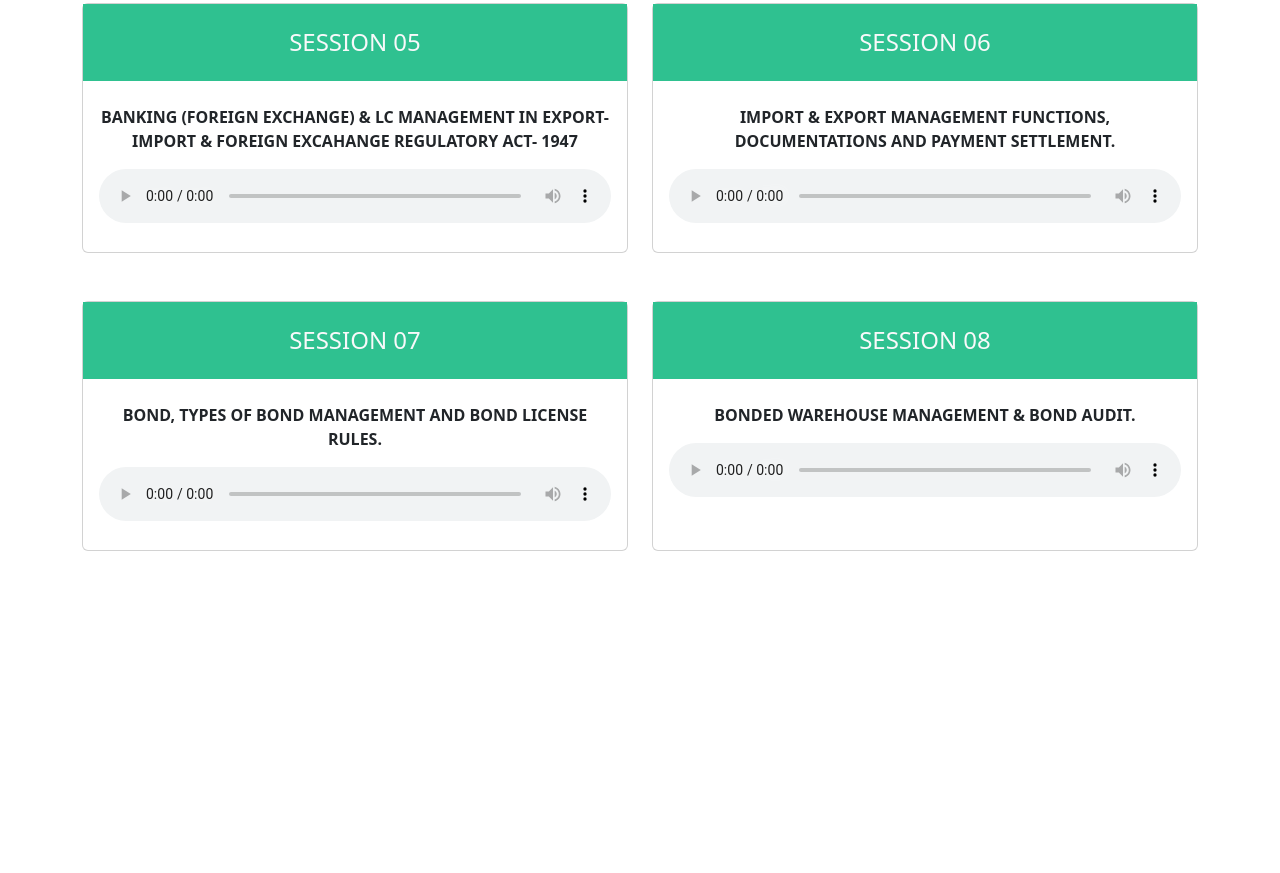
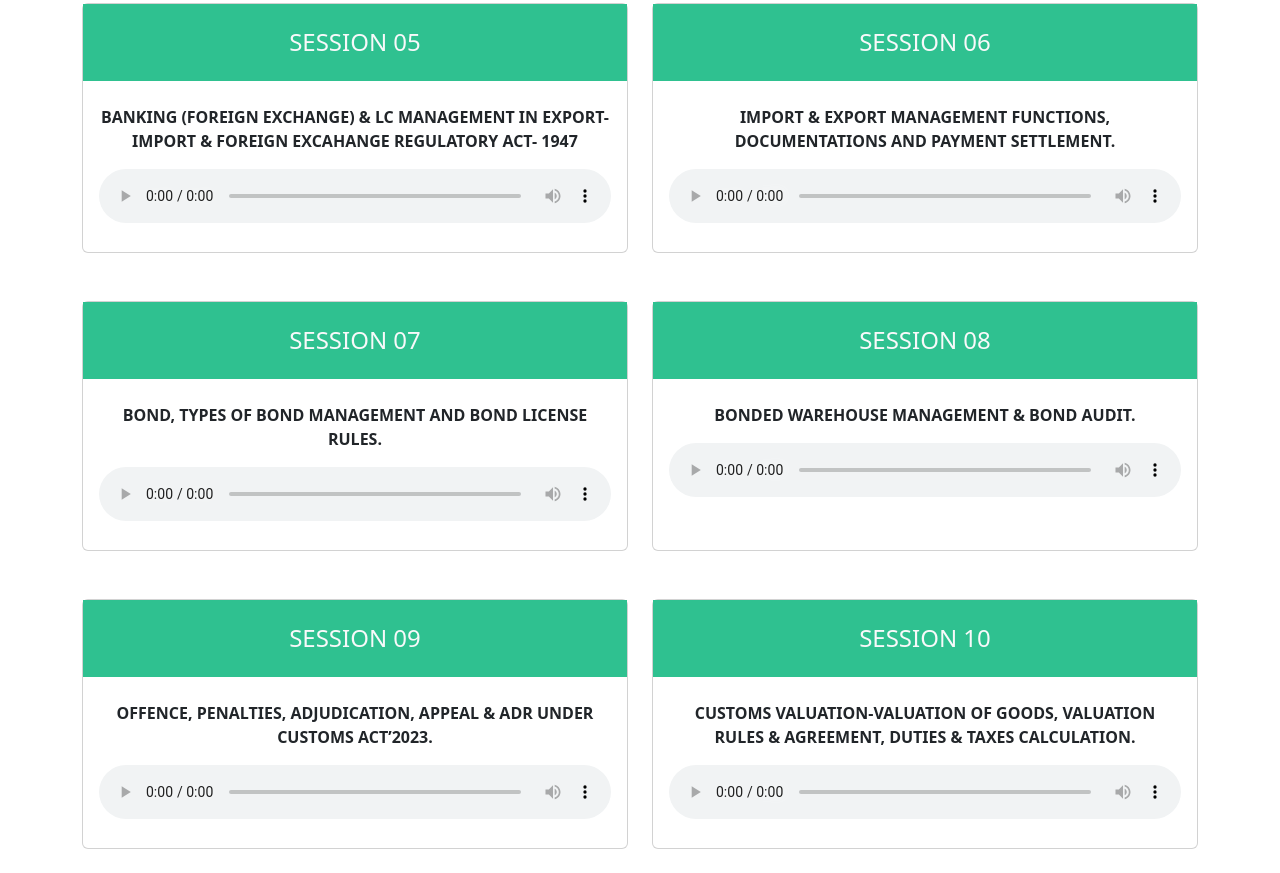
Before and after one commit to psytechbd/Synergy-303, a plain HTML site: page index.html in a window 1280 px wide. Shown: the part 1160-2033 px from the top of the page. Before the commit the page ends 1735 px from the top, so only its background shows below. Drawn offline with nearby package versions, Linux system fonts and the light colour scheme.

Commit message:
Added Class 9 and 10

```diff
--- a/index.html
+++ b/index.html
@@ -125,6 +125,32 @@
                     </div>
                 </div>
             </div>
+            <div class="col-md-6 my-4">
+                <div class="card">
+                    <h4 class="text-center py-4 text-light">SESSION 09</h4>
+                    <div class="card-body">
+                        <p class="fw-bold">OFFENCE, PENALTIES, ADJUDICATION, APPEAL & ADR UNDER CUSTOMS ACT’2023.</p>
+                        <audio controls controlsList="nodownload">
+                            <source src="audio/EICB-09.mp3" type="audio/mpeg">
+                            Your browser does not support the audio element. use google chrome or contact +8801913773333
+                        </audio>
+                        <!-- <p>Uploading Soon</p> -->
+                    </div>
+                </div>
+            </div>
+            <div class="col-md-6 my-4">
+                <div class="card">
+                    <h4 class="text-center py-4 text-light">SESSION 10</h4>
+                    <div class="card-body">
+                        <p class="fw-bold">CUSTOMS VALUATION-VALUATION OF GOODS, VALUATION RULES & AGREEMENT, DUTIES & TAXES CALCULATION.</p>
+                        <audio controls controlsList="nodownload">
+                            <source src="audio/EICB-10.mp3" type="audio/mpeg">
+                            Your browser does not support the audio element. use google chrome or contact +8801913773333
+                        </audio>
+                        <!-- <p>Uploading Soon</p> -->
+                    </div>
+                </div>
+            </div>
 
 
 
```
Also changed, not shown: 2 other files.
